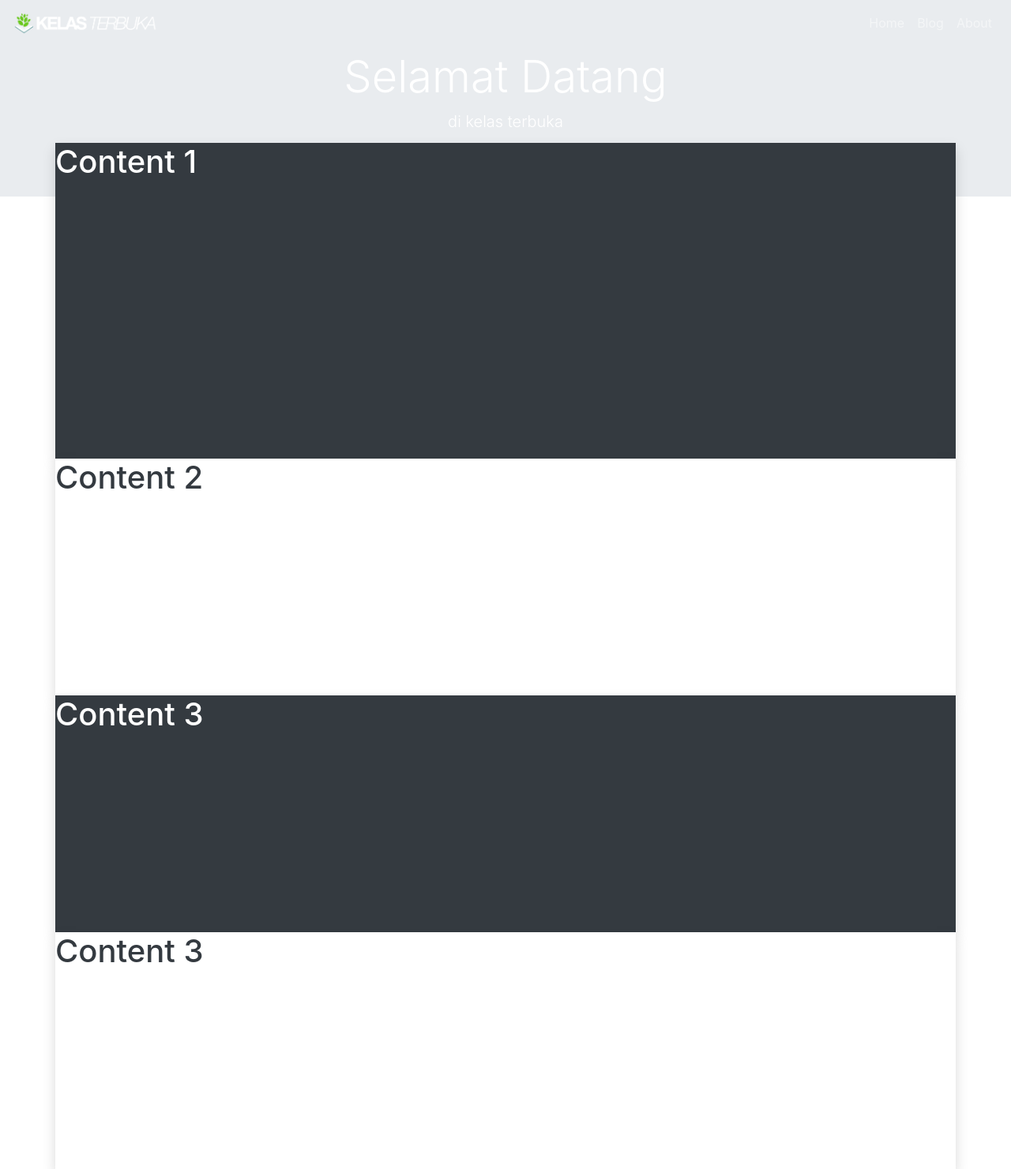
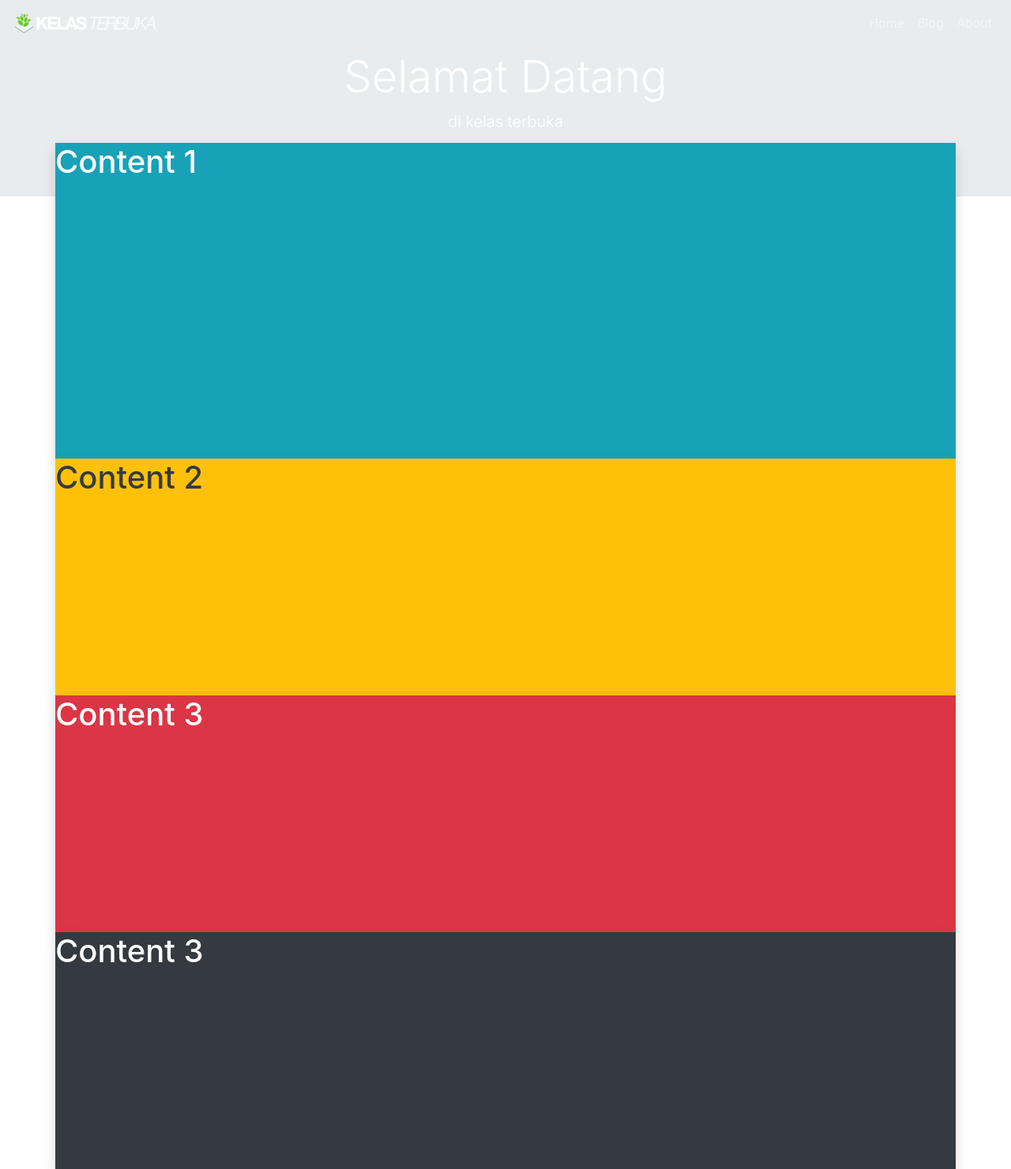
Before and after one commit to Mkhoirul/static_file, a Django app: page / in a window 1280 px wide. Shown: the whole page at 79% size. Run offline with Django 3.2, Linux system fonts and the light colour scheme; some libraries are stand-ins or nearby versions.

Commit message:
menambahkan warna container

```diff
--- a/static/js/scrolling.js
+++ b/static/js/scrolling.js
@@ -1,6 +1,8 @@
 $(window).scroll(function(){
 	var scroll = $(window).scrollTop();
 	console.log(scroll)
+
+	document.getElementById("myBody").style.marginTop = (-100 - 0.5 * scroll) + "px";
 
 	if(scroll >= 300){
 		$("#myNav").addClass("bg-dark");
--- a/templates/index.html
+++ b/templates/index.html
@@ -41,25 +41,25 @@
 	</div>
 
 	<div class="container-fluid">
-		<div class="container bg-dark text-white shadow">
+		<div class="container bg-info text-white shadow" id="myBody">
 			<div class="row" style="height: 400px;margin-top: -100px">
 				<h1>Content 1</h1>
 			</div>
 		</div>
 
-		<div class="container bg-white text-dark shadow">
+		<div class="container bg-warning text-dark shadow">
 			<div class="row" style="height: 300px">
 				<h1>Content 2</h1>
 			</div>
 		</div>
 
-		<div class="container bg-dark text-white shadow">
+		<div class="container bg-danger text-white shadow">
 			<div class="row" style="height: 300px">
 				<h1>Content 3</h1>
 			</div>
 		</div>
 
-		<div class="container bg-white text-dark shadow">
+		<div class="container bg-dark text-white shadow">
 			<div class="row" style="height: 300px">
 				<h1>Content 3</h1>
 			</div>
```
